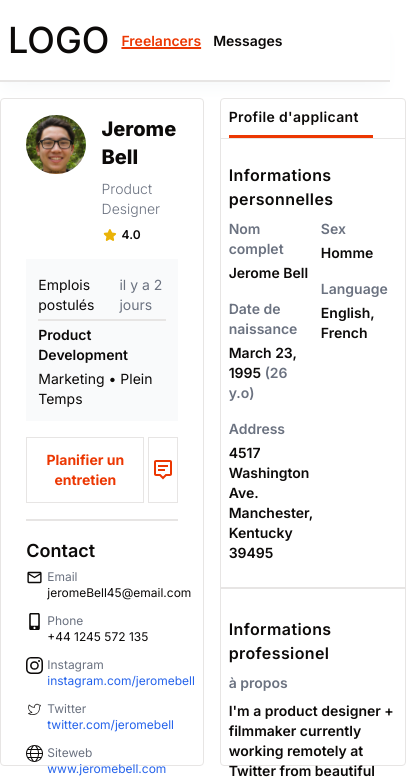
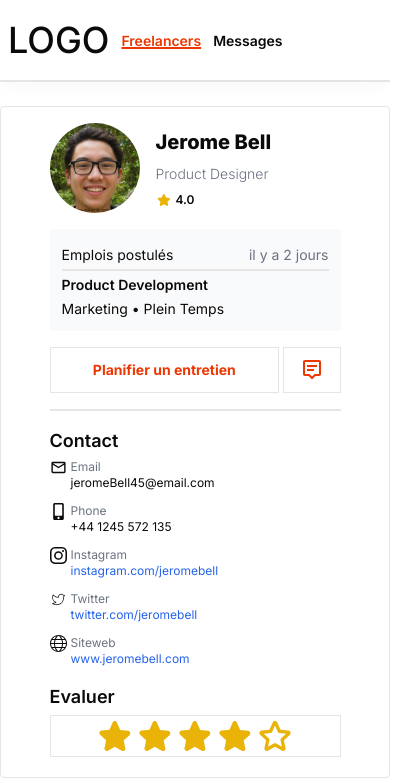
Before and after one commit to meddhiaka/freelancer-recommendation-platform, a Next.js app: page /profile/99 in a window 390 px wide. Shown: the top 783 px of the page, 413 px wide, since content can reach past the window. Built offline with nearby package versions, Linux system fonts and the light colour scheme.

Commit message:
fix: added responsivness for freelancer page

```diff
--- a/app/profile/[id]/page.tsx
+++ b/app/profile/[id]/page.tsx
@@ -14,8 +14,8 @@ import { TiStarOutline } from "react-icons/ti";
 // static template, waiting for next mockup feature... i feel bad for the "a propos double paragraphes mapping logic"
 export default function FreelancerPage() {
     return (
-        <div className="flex flex-row max-w-5xl mx-auto space-x-4 h-[700px] py-4">
-            <section className="basis-1/3 border rounded-sm py-4 space-y-4">
+        <div className="space-y-2 md:space-y-0 flex flex-row flex-wrap md:flex-nowrap max-w-5xl mx-auto space-x-4 my-2 md:h-[700px] py-4">
+            <section className="max-w-md md:max-w-none mx-auto md:m-0 basis-full md:basis-1/3 border rounded-sm py-4 space-y-4">
                 <div className="w-9/12 mx-auto flex flex-row space-x-4">
                     <div>
                         <Image
@@ -133,7 +133,7 @@ export default function FreelancerPage() {
                 </div>
 
             </section>
-            <section className="basis-2/3 border rounded-sm space-y-4">
+            <section className="max-w-md md:max-w-none basis-full md:basis-2/3 border rounded-sm space-y-4">
                 <div className="border-b">
                     <div className="w-11/12 mx-auto ">
                         <p className="py-2 border-b-primary border-b-[3px] w-36 text-sm font-semibold tracking-wide">Profile d&apos;applicant</p>
```
